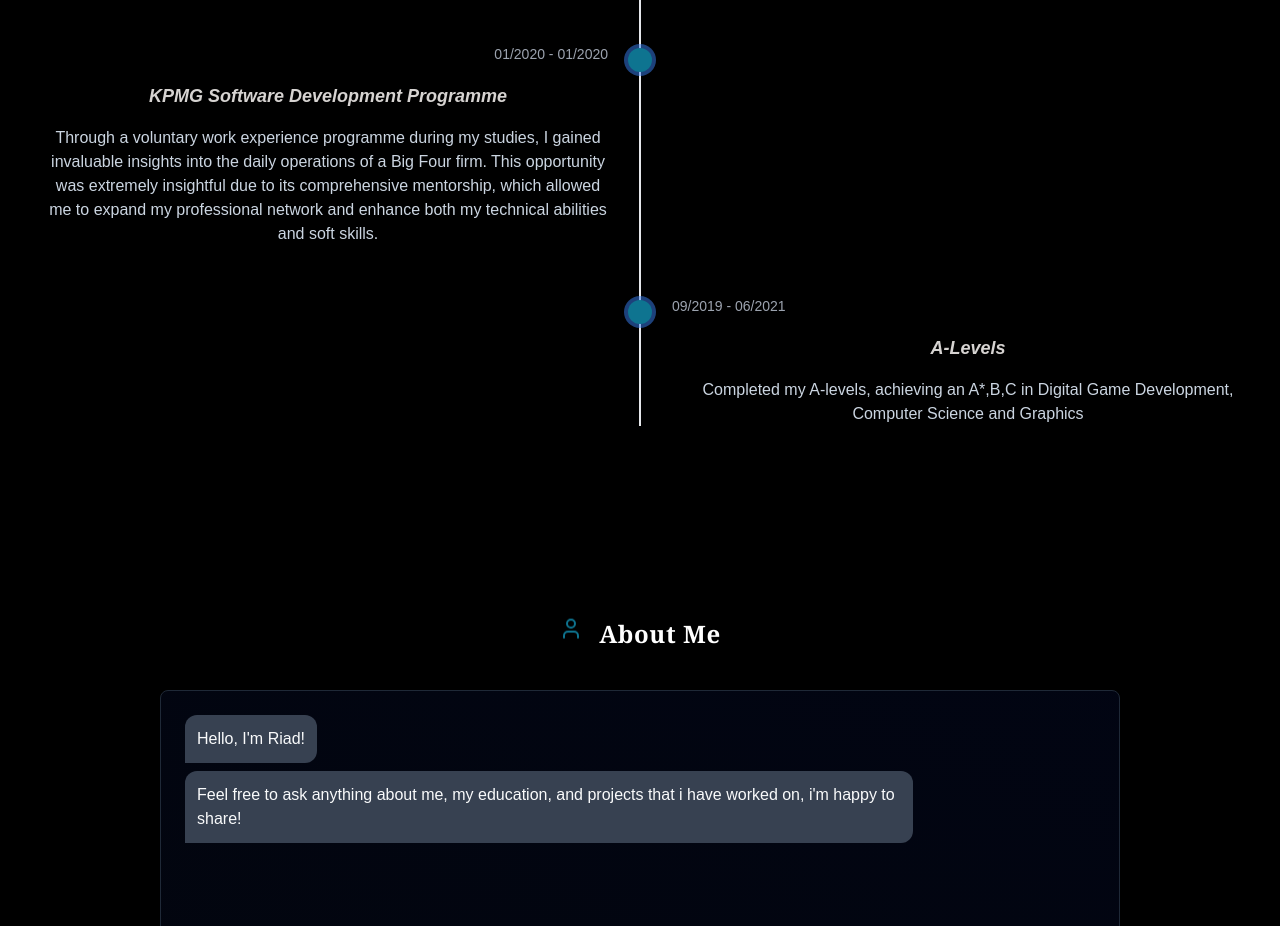
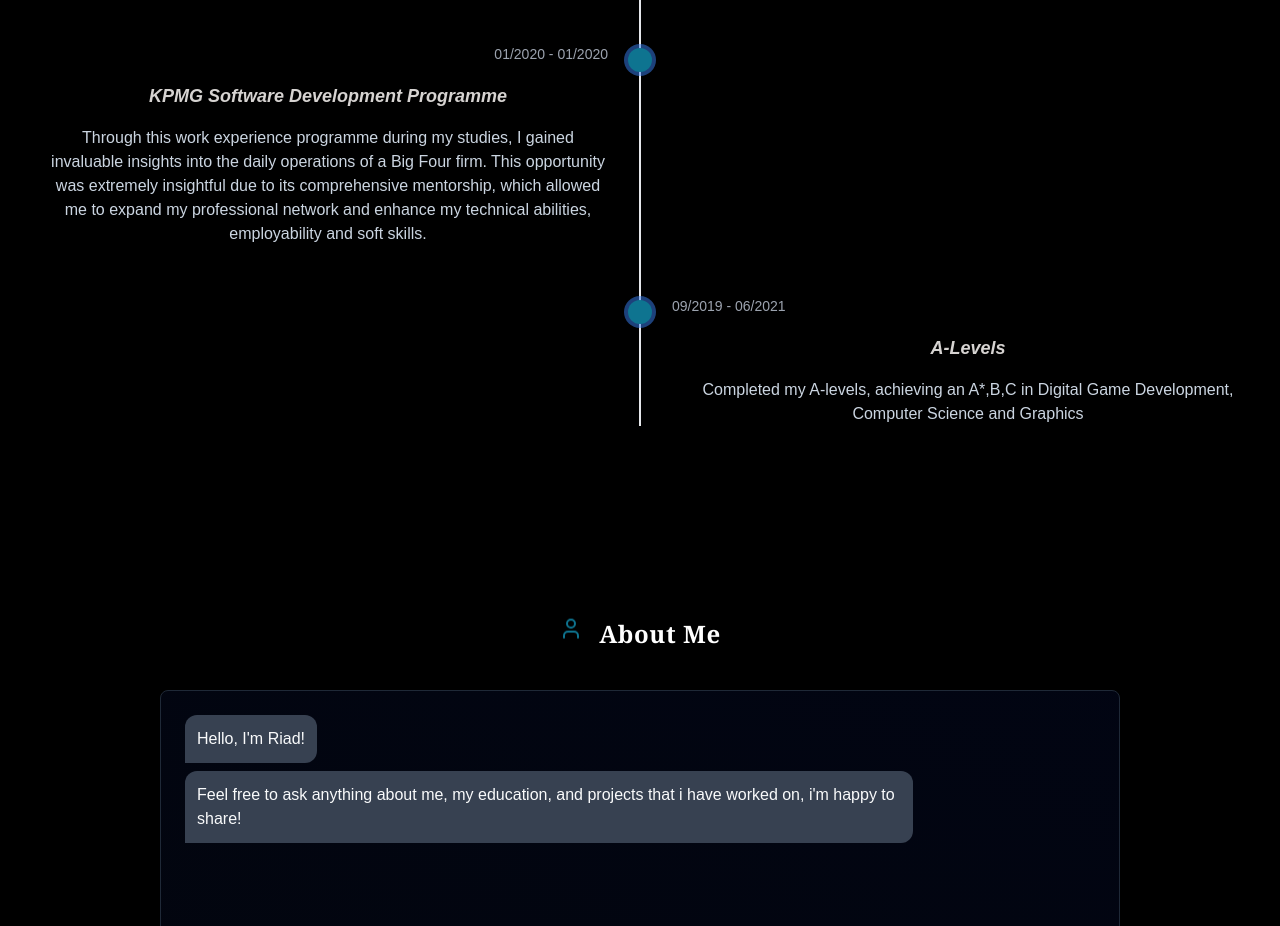
Before and after one commit to riad-mammadov/Portfolio, a Next.js app: page / in a window 1280 px wide. Shown: the part 1920-2846 px from the top of the page. Built offline with nearby package versions, Linux system fonts and the light colour scheme.

Commit message:
adjust text

```diff
--- a/components/Section/timeline/Timeline.jsx
+++ b/components/Section/timeline/Timeline.jsx
@@ -29,7 +29,7 @@ const timelineItems = [
     date: "01/2020 - 01/2020",
     title: "KPMG Software Development Programme",
     description:
-      "Through a voluntary work experience programme during my studies, I gained invaluable insights into the daily operations of a Big Four firm. This opportunity was extremely insightful due to its comprehensive mentorship, which allowed me to expand my professional network and enhance both my technical abilities and soft skills.",
+      "Through this work experience programme during my studies, I gained invaluable insights into the daily operations of a Big Four firm. This opportunity was extremely insightful due to its comprehensive mentorship, which allowed me to expand my professional network and enhance my technical abilities, employability and soft skills.",
     institution: "KPMG",
     type: "work",
   },
```
